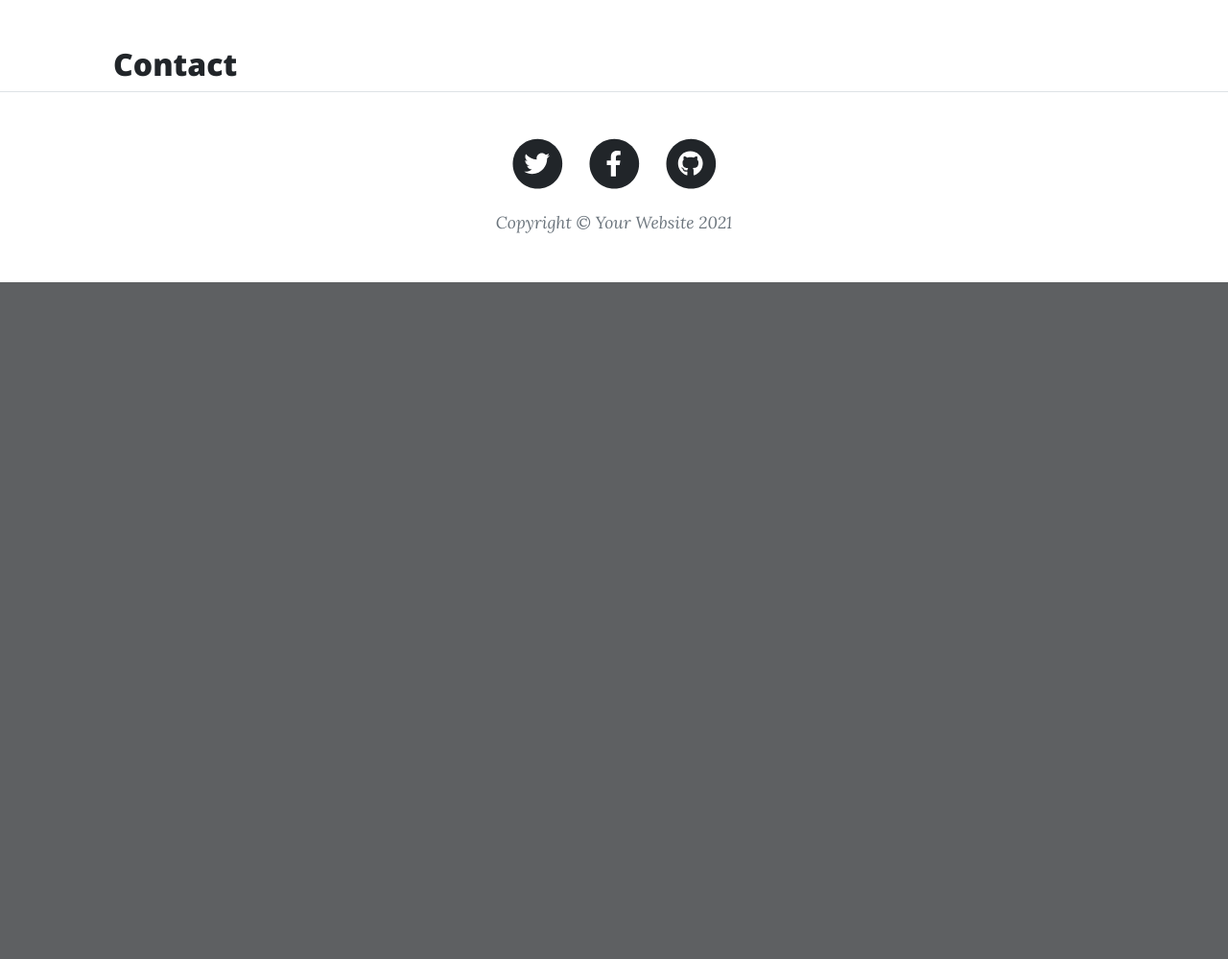
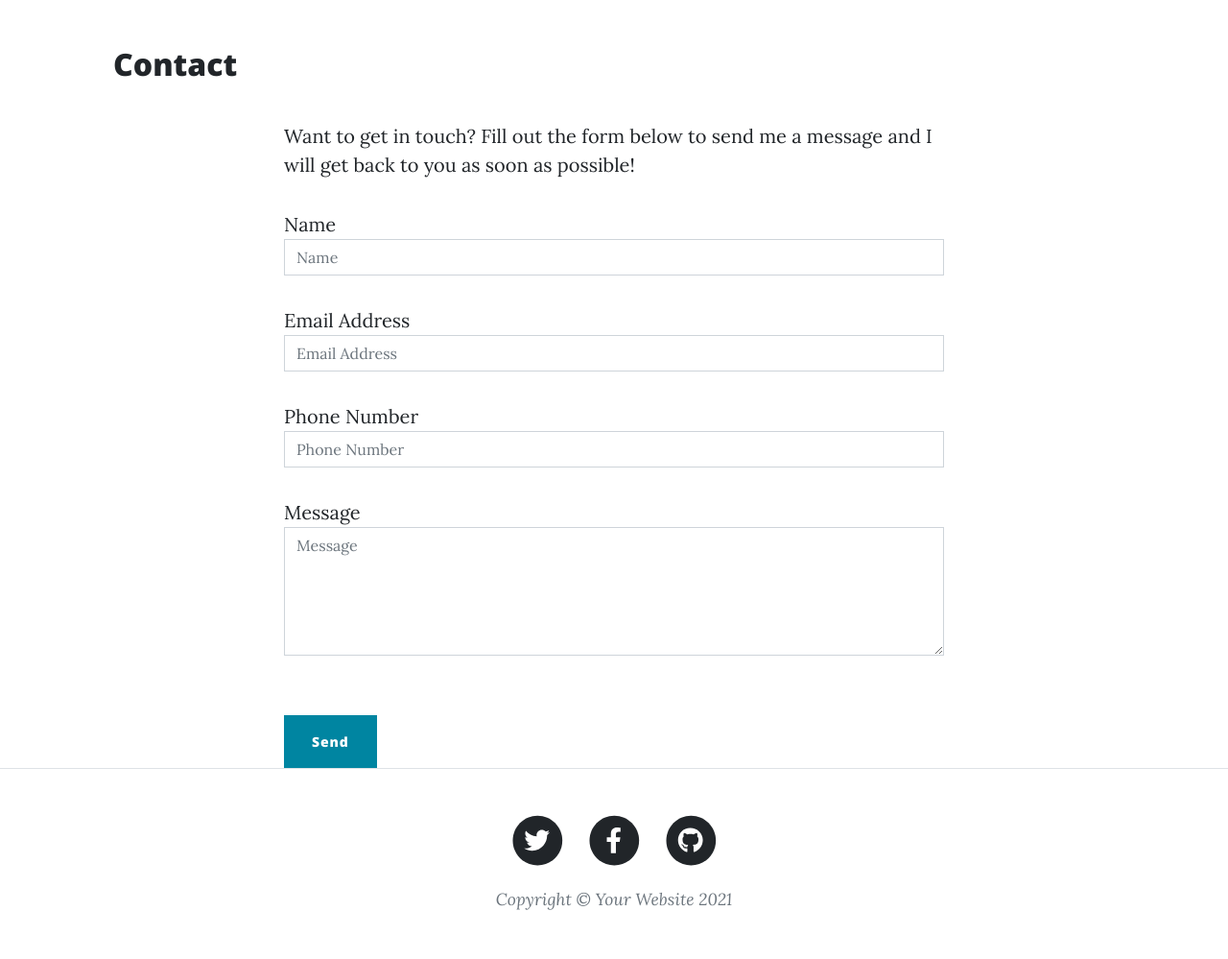
Before and after one commit to brunobdias/ThorinFlask, a Flask app: page /contact in a window 1280 px wide. Shown: the part 628-1627 px from the top of the page at 96% size. Before the commit the page ends 922 px from the top, so only its background shows below. Run offline with Flask 2, Linux system fonts and the light colour scheme; some libraries are stand-ins or nearby versions.

Commit message:
Deployment to heroku

```diff
--- a/run.py
+++ b/run.py
@@ -1,8 +1,12 @@
 import os
 import json
-from flask import Flask, render_template
+from flask import Flask, render_template, request, flash
+
+if os.path.exists("env.py"):
+    import env
 
 app = Flask(__name__)
+app.secret_key = os.environ.get("SECRET_KEY")
 """__name__ builtin python variable"""
 
 @app.route("/")
@@ -26,8 +30,11 @@ def about_member(member_name):
                 member = obj
     return render_template("member.html", member=member)
 
-@app.route("/contact")
+@app.route("/contact", methods=["GET", "POST"])
 def contact():
+    if request.method == "POST":
+        flash("Thanks {}, we have received your message!".format(
+            request.form.get("name")))
     return render_template("contact.html", page_title="Contact")
 
 @app.route("/carrers")
--- a/templates/contact.html
+++ b/templates/contact.html
@@ -2,4 +2,57 @@
 {% extends "base.html" %}
 {% block content %}
     <h2>{{ page_title }}</h2>
+
+    <div class="row">
+		<div class="col-lg-8 col-md-10 mx-auto">
+
+            {% with messages = get_flashed_messages() %}
+                {% if messages %}
+                    <ul class="flashe">
+                        {% for message in messages %}
+                            <li>{{ message }}</li>
+                        {% endfor %}
+                    </ul>
+                {% endif %}
+            {% endwith %}
+
+			<p>Want to get in touch? Fill out the form below to send me a message and I will get back to you as soon as
+                possible!</p>
+			<form method="POST" name="sentMessage" id="contactForm" novalidate>
+				<div class="control-group">
+					<div class="form-group floating-label-form-group controls">
+						<label>Name</label>
+						<input type="text" class="form-control" placeholder="Name" name="name" id="name" required data-validation-required-message="Please enter your name.">
+						<p class="help-block text-danger"></p>
+					</div>
+				</div>
+				<div class="control-group">
+					<div class="form-group floating-label-form-group controls">
+						<label>Email Address</label>
+						<input type="email" class="form-control" placeholder="Email Address" name="email" id="email" required data-validation-required-message="Please enter your email address.">
+						<p class="help-block text-danger"></p>
+					</div>
+				</div>
+				<div class="control-group">
+					<div class="form-group col-xs-12 floating-label-form-group controls">
+						<label>Phone Number</label>
+						<input type="tel" class="form-control" placeholder="Phone Number" name="phone" id="phone" required data-validation-required-message="Please enter your phone number.">
+						<p class="help-block text-danger"></p>
+					</div>
+				</div>
+				<div class="control-group">
+					<div class="form-group floating-label-form-group controls">
+						<label>Message</label>
+						<textarea rows="5" class="form-control" placeholder="Message" name="message" id="message" required data-validation-required-message="Please enter a message."></textarea>
+						<p class="help-block text-danger"></p>
+					</div>
+				</div>
+				<br>
+				<div id="success"></div>
+				<div class="form-group">
+					<button type="submit" class="btn btn-primary" id="sendMessageButton">Send</button>
+				</div>
+			</form>
+		</div>
+	</div>
 {% endblock %}
```
Also changed, not shown: 1 other file.
